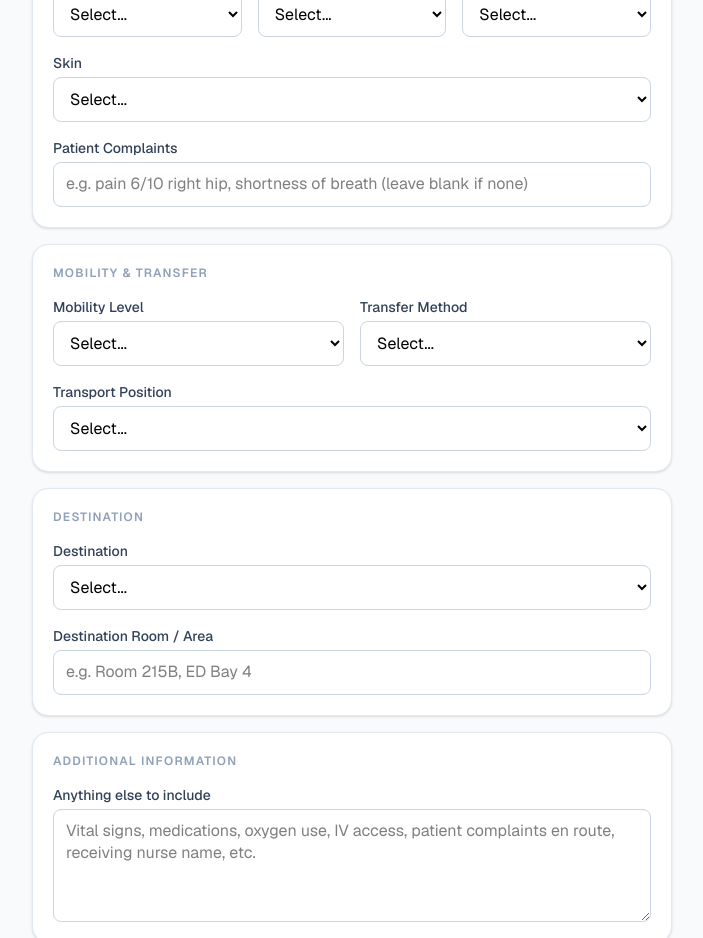
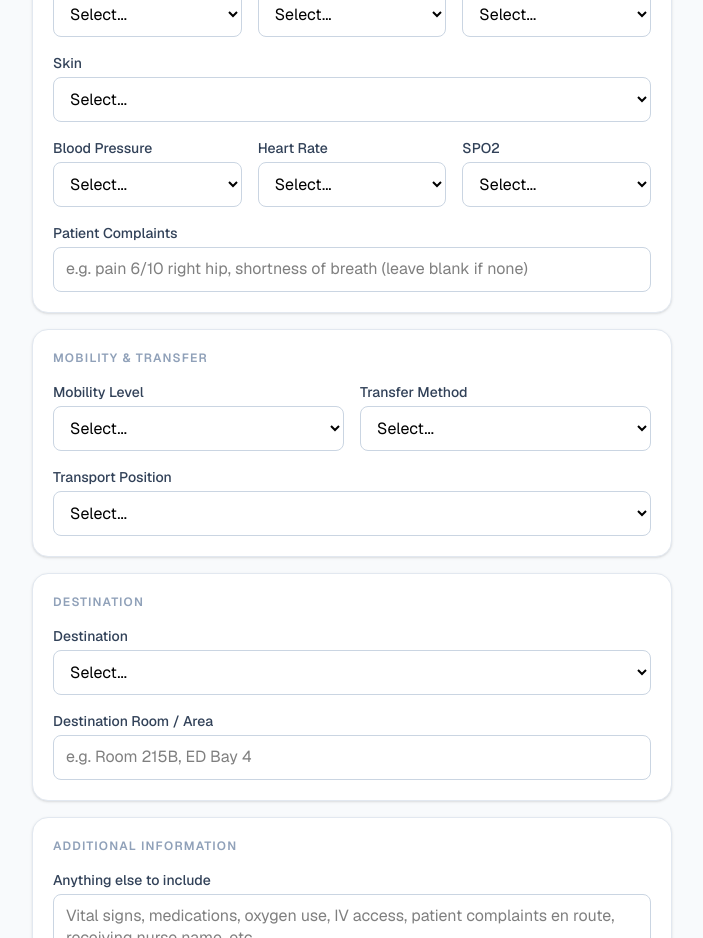
Before and after one commit to emiliootz/QuickChart, a Next.js app: page / in a window 1280 px wide. Shown: the part 1360-2298 px from the top of the page, without its empty margins (288-991 px from the left). Built offline with nearby package versions, Linux system fonts and the light colour scheme.

Commit message:
Updated EMS Eval
Added BP, HR, and SPO2

```diff
--- a/components/forms/StructuredForm.tsx
+++ b/components/forms/StructuredForm.tsx
@@ -200,6 +200,12 @@ export default function StructuredForm() {
       circulation: "",
       skin: "",
       skinCustom: "",
+      bloodPressure: "",
+      bloodPressureNote: "",
+      heartRate: "",
+      heartRateNote: "",
+      spo2: "",
+      spo2Note: "",
       patientComplaints: "",
       mobilityLevel: "",
       transferType: "",
@@ -217,6 +223,9 @@ export default function StructuredForm() {
   const destinationHospitalName = watch("destinationHospitalName");
   const transportPosition = watch("transportPosition");
   const transportReason = watch("transportReason");
+  const bloodPressure = watch("bloodPressure");
+  const heartRate = watch("heartRate");
+  const spo2 = watch("spo2");
   const isGenerating = status === "loading" || status === "streaming";
 
   async function onSubmit(data: StructuredFormData) {
@@ -493,6 +502,9 @@ export default function StructuredForm() {
             setValue("breathing", "Unlabored");
             setValue("circulation", "Adequate");
             setValue("skin", "warm and dry");
+            setValue("bloodPressure", "Normal (at Baseline)");
+            setValue("heartRate", "Normal (at Baseline)");
+            setValue("spo2", "Normal (at Baseline)");
           }}
           className="w-full rounded-lg border border-green-600 px-4 py-3 text-sm font-semibold text-green-700 hover:bg-green-50 active:bg-green-100 transition-colors"
         >
@@ -548,6 +560,58 @@ export default function StructuredForm() {
               placeholder="Describe skin condition"
               className={inputCls}
             />
+          </Field>
+        )}
+
+        <div className="grid grid-cols-3 gap-4">
+          <Field label="Blood Pressure">
+            <select {...register("bloodPressure")} className={inputCls}>
+              <option value="">Select...</option>
+              <option value="Normal (at Baseline)">Normal (at Baseline)</option>
+              <option value="Hypertensive">Hypertensive</option>
+              <option value="Hypotensive">Hypotensive</option>
+            </select>
+          </Field>
+          <Field label="Heart Rate">
+            <select {...register("heartRate")} className={inputCls}>
+              <option value="">Select...</option>
+              <option value="Normal (at Baseline)">Normal (at Baseline)</option>
+              <option value="Tachycardic">Tachycardic</option>
+              <option value="Bradycardic">Bradycardic</option>
+            </select>
+          </Field>
+          <Field label="SPO2">
+            <select {...register("spo2")} className={inputCls}>
+              <option value="">Select...</option>
+              <option value="Normal (at Baseline)">Normal (at Baseline)</option>
+              <option value="Hypoxic">Hypoxic</option>
+            </select>
+          </Field>
+        </div>
+
+        {bloodPressure === "Hypertensive" && (
+          <Field label="Blood Pressure — specify">
+            <input {...register("bloodPressureNote")} type="text" placeholder="e.g. 180/110 mmHg, history of hypertension" className={inputCls} />
+          </Field>
+        )}
+        {bloodPressure === "Hypotensive" && (
+          <Field label="Blood Pressure — specify">
+            <input {...register("bloodPressureNote")} type="text" placeholder="e.g. 88/50 mmHg, suspected dehydration" className={inputCls} />
+          </Field>
+        )}
+        {heartRate === "Tachycardic" && (
+          <Field label="Heart Rate — specify">
+            <input {...register("heartRateNote")} type="text" placeholder="e.g. HR 130 bpm, anxiety / pain" className={inputCls} />
+          </Field>
+        )}
+        {heartRate === "Bradycardic" && (
+          <Field label="Heart Rate — specify">
+            <input {...register("heartRateNote")} type="text" placeholder="e.g. HR 42 bpm, on beta-blockers" className={inputCls} />
+          </Field>
+        )}
+        {spo2 === "Hypoxic" && (
+          <Field label="SPO2 — specify">
+            <input {...register("spo2Note")} type="text" placeholder="e.g. SpO2 88% on room air" className={inputCls} />
           </Field>
         )}
 
--- a/lib/prompts/structured.ts
+++ b/lib/prompts/structured.ts
@@ -71,6 +71,16 @@ export function buildStructuredPrompt(data: StructuredFormData): string {
   const resolvedSkin =
     data.skin === "__other__" ? data.skinCustom : data.skin;
 
+  function resolveVital(value: string, note: string, abnormalLabel: string): string {
+    if (!value) return "";
+    if (value === "Normal (at Baseline)") return "within normal limits / at patient's baseline";
+    return note ? `${abnormalLabel} — ${note}` : abnormalLabel;
+  }
+
+  const resolvedBP = resolveVital(data.bloodPressure, data.bloodPressureNote, data.bloodPressure);
+  const resolvedHR = resolveVital(data.heartRate, data.heartRateNote, data.heartRate);
+  const resolvedSPO2 = resolveVital(data.spo2, data.spo2Note, data.spo2);
+
   // Resolve transport reason with conditional details
   let resolvedTransportReason = "";
   if (data.transportReason === "Other") {
@@ -102,6 +112,9 @@ export function buildStructuredPrompt(data: StructuredFormData): string {
     `EMS Assessment — Breathing: ${data.breathing}`,
     `EMS Assessment — Circulation: ${data.circulation}`,
     `EMS Assessment — Skin: ${resolvedSkin}`,
+    `EMS Assessment — Blood Pressure: ${resolvedBP}`,
+    `EMS Assessment — Heart Rate: ${resolvedHR}`,
+    `EMS Assessment — SPO2: ${resolvedSPO2}`,
     `Mobility Level: ${data.mobilityLevel}`,
     `Transfer Method: ${data.transferType}`,
     `Transport Position: ${resolvedPosition}`,
--- a/lib/types.ts
+++ b/lib/types.ts
@@ -34,6 +34,12 @@ export interface StructuredFormData {
   circulation: string;
   skin: string;
   skinCustom: string;
+  bloodPressure: string;
+  bloodPressureNote: string;
+  heartRate: string;
+  heartRateNote: string;
+  spo2: string;
+  spo2Note: string;
   patientComplaints: string;
   mobilityLevel: string;
   transferType: string;
```
